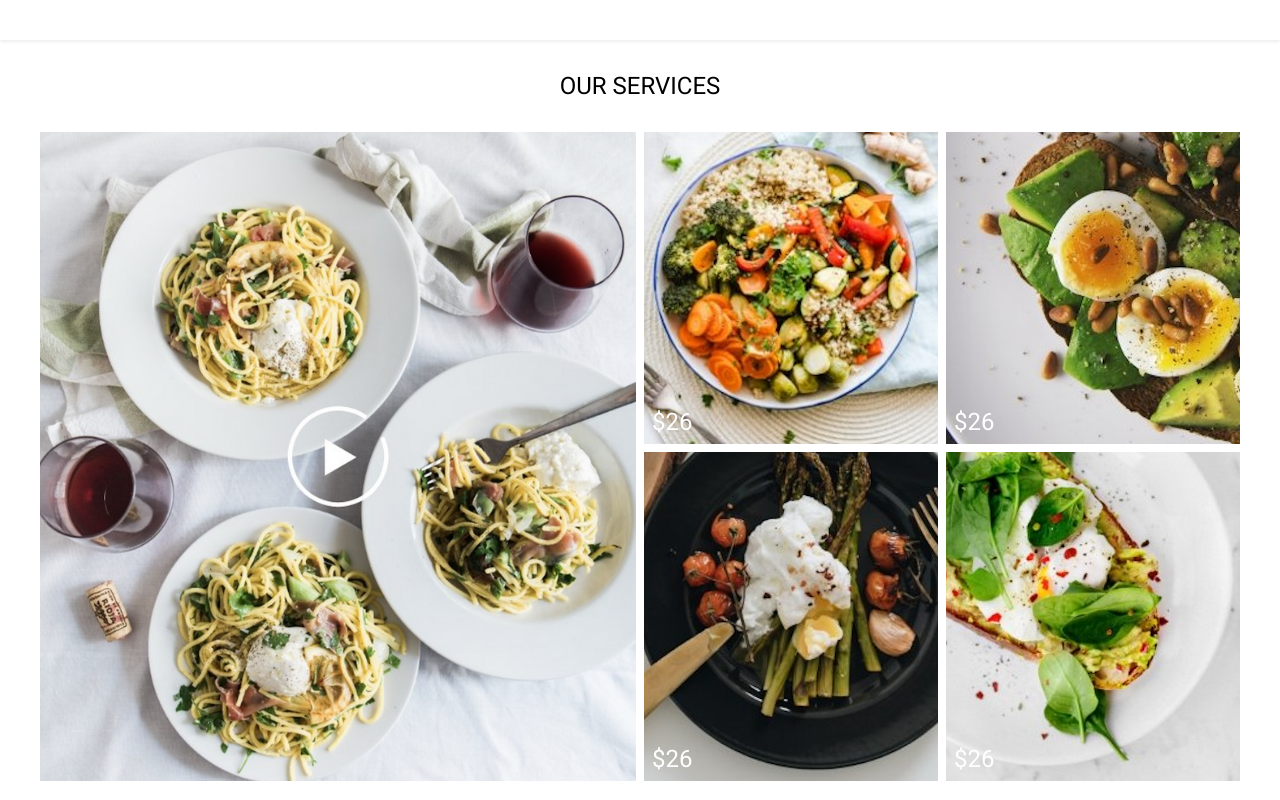
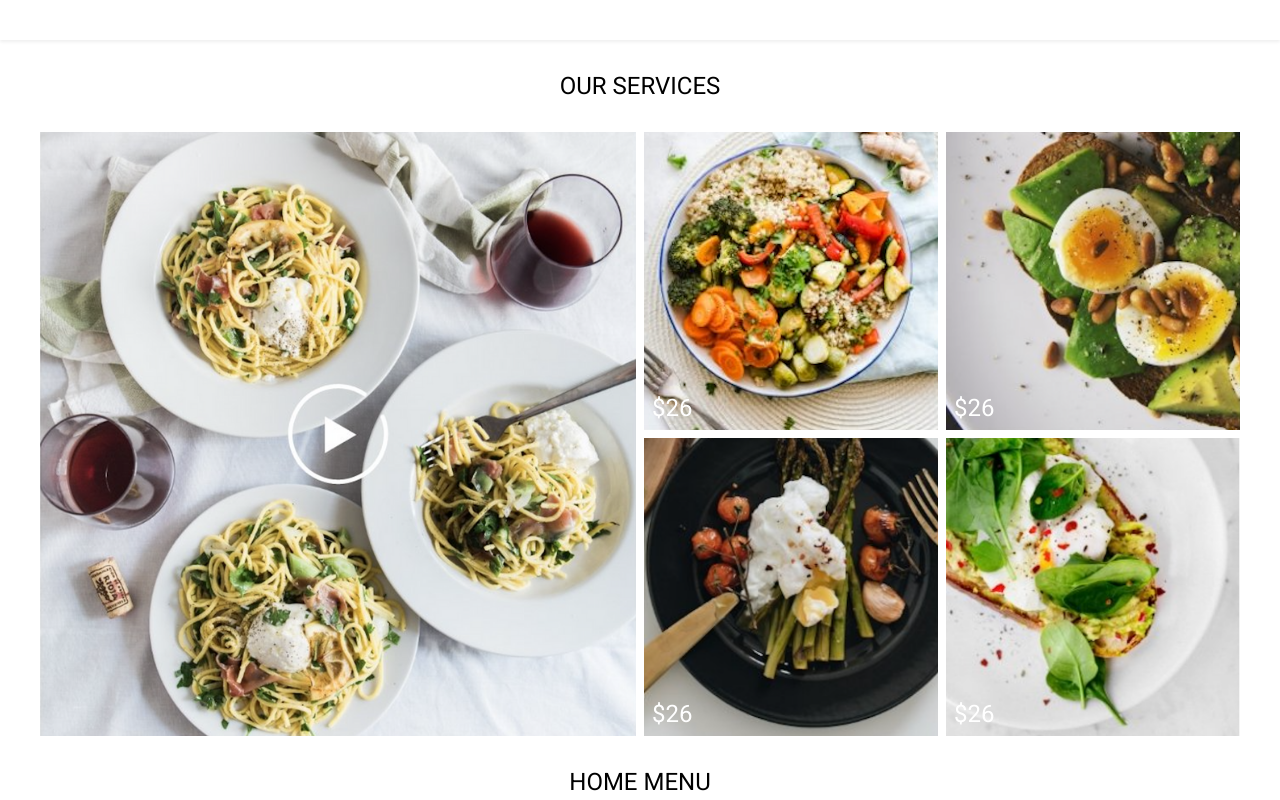
Before and after one commit to jennyquinto/grid-food-landing-page, a plain HTML site: page index.html in a window 1280 px wide. Shown: the part 760-1560 px from the top of the page. Drawn offline with Linux system fonts and the light colour scheme.

Commit message:
fixing servicit img height

```diff
--- a/css/style.css
+++ b/css/style.css
@@ -93,15 +93,20 @@ body {
     display: grid;
     gap: .5rem;
     padding-block: 2rem;
+    grid-auto-rows: 288px;
+    /* grid-template-columns: repeat(auto-fit, minmax(200px, 1fr)); */
 }
 
 .services__dishes div img {
     object-fit: cover;
+    width: 100%;
     height: 100%;
+    aspect-ratio: 1 / 1;
 }
 
 .services__dishes div {
     position: relative;
+    /* aspect-ratio: 1 / 1; */
 }
 
 .services__dishes div:not(:first-child)::after {
```
